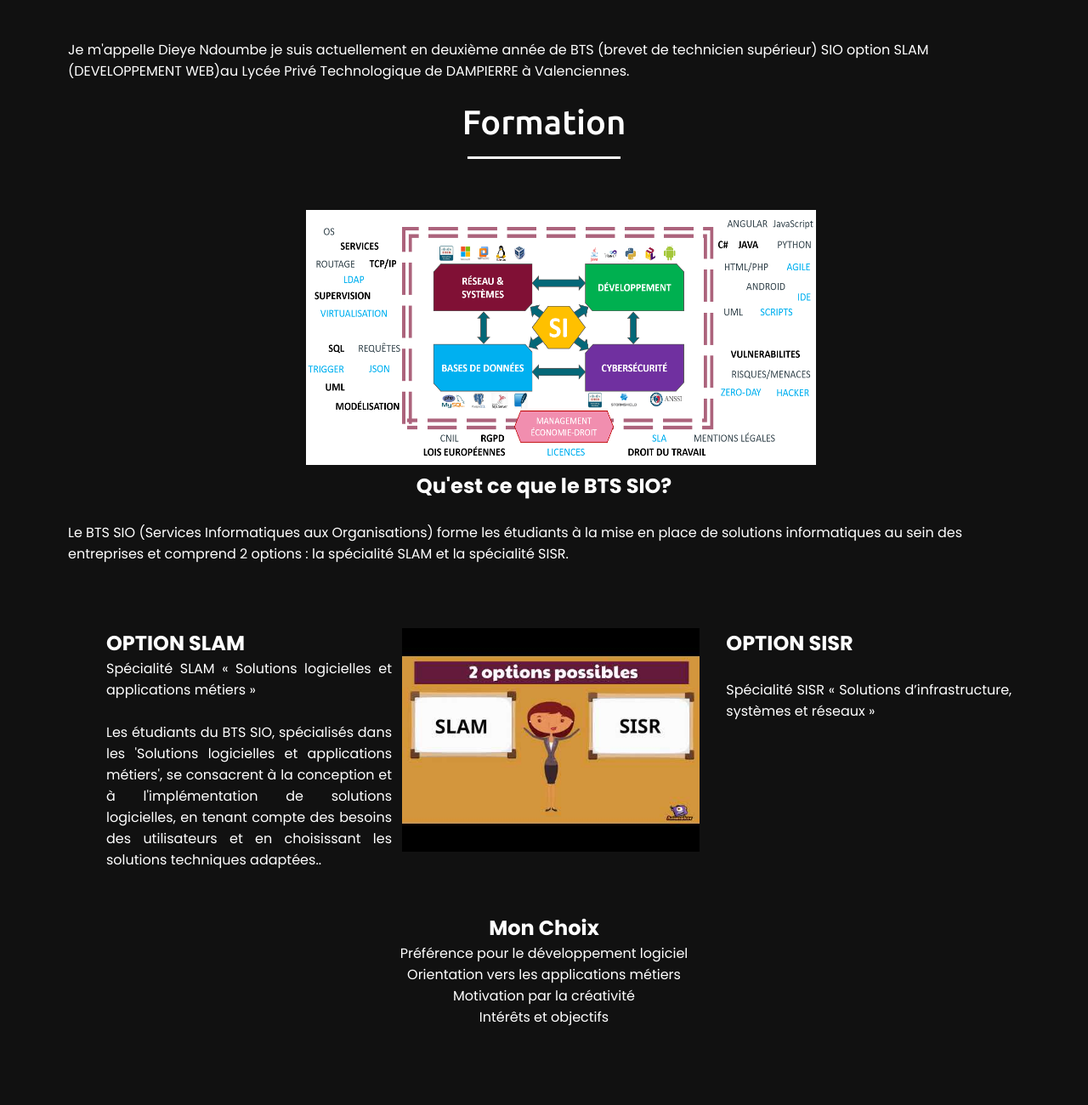
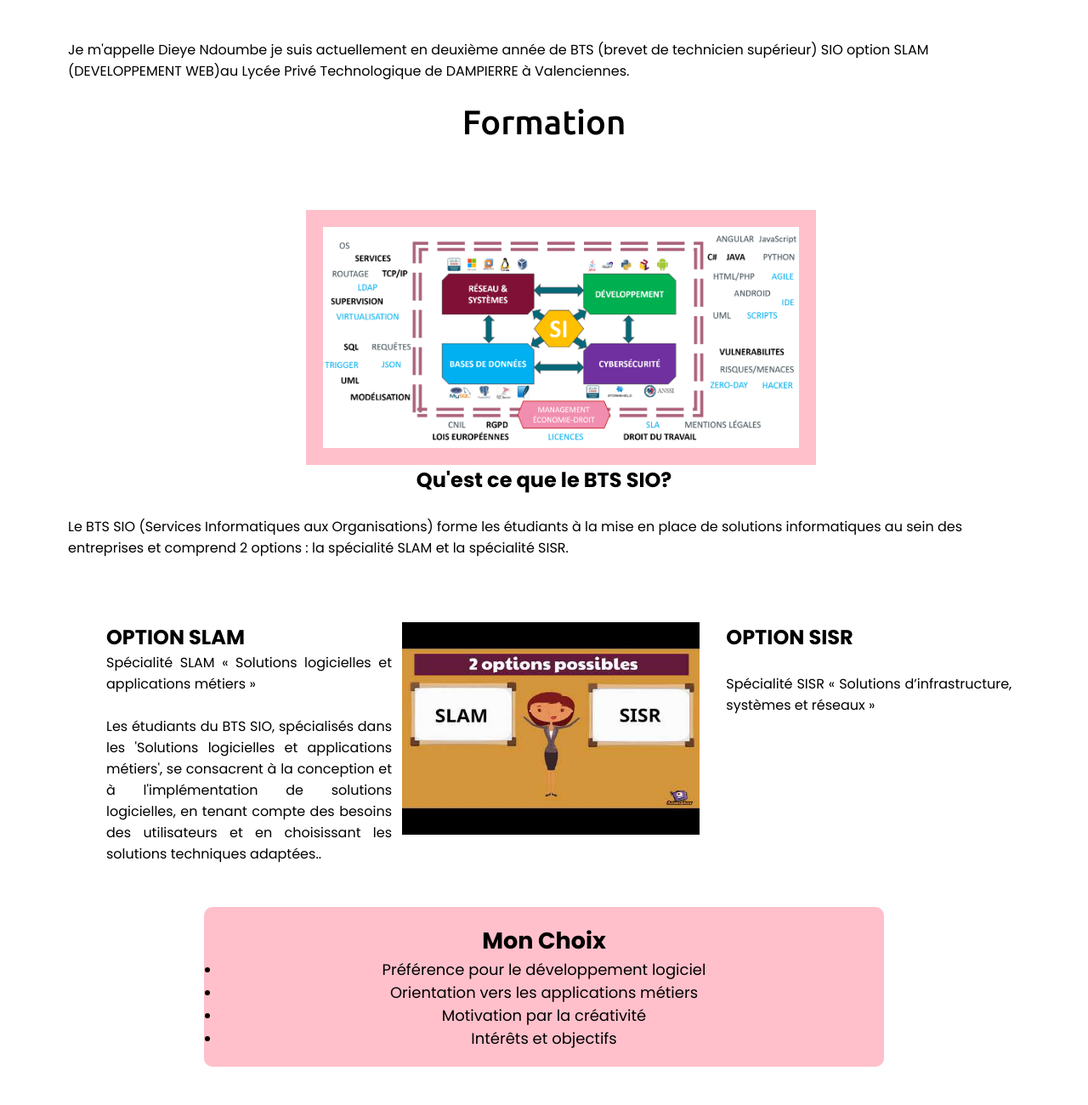
Before and after one commit to 24ndoumbe/24ndoumbe-portfolio, a plain HTML site: page index.html in a window 1280 px wide. Shown: the part 980-2280 px from the top of the page at 85% size. Drawn offline with nearby package versions, Linux system fonts and the light colour scheme.

Commit message:
Add files via upload

```diff
--- a/style_portfolio2.css
+++ b/style_portfolio2.css
@@ -70,7 +70,7 @@ section .title::before {
     left: 50%;
     width: 180px;
     height: 3px;
-    background: #111;
+    background: white;
     transform: translateX(-50%);
 }
 
@@ -263,10 +263,20 @@ section .title::after {
     justify-content: center;
     align-items: center;
 }
-.middle img {
+/*.middle img {
     max-width: 100%;
     height: auto;
-    max-height: 300px; /* Ajustez cette valeur si nécessaire */
+    max-height: 300px;
+}*/
+
+ul.center {
+    color: white; /* Couleur du texte */
+    list-style-type: disc; /* Style des puces */
+}
+
+
+.centered {
+    text-align: center;
 }
 
 
@@ -285,8 +295,8 @@ section .title::after {
 
 
 .formation {
-    color: #fff;
-    background: #111;
+    color: black;
+    background: white;
 }
 
 .formation .title::after {
@@ -306,6 +316,34 @@ section .title::after {
     color: magenta;
     font-size: magenta;
 }*/
+
+.image-container {
+    background-color: pink; /* Couleur de fond de votre choix */
+    padding: 20px; /* Espacement autour de l'image */
+    width: 600px; /* Largeur de votre choix */
+    height: 300px; /* Hauteur de votre choix */
+}
+
+.image-container img {
+    width: 100%; /* Image prend 100% de la largeur du conteneur */
+    height: 100%; /* Image prend 100% de la hauteur du conteneur */
+}
+
+.box {
+    margin: 0 auto;
+    max-width: 800px;
+    padding: 20px;
+    background-color: pink;
+    border-radius: 10px;
+    text-align: center;
+    font-size: 18px;
+    color: black;
+}
+
+.box ul li {
+    color: black;
+}
+
 
 .formation .formation-content .right {
     width: 30%;
@@ -334,7 +372,7 @@ section .title::after {
 .formation .formation-content .right a {
     display: inline-block;
     background: magenta;
-    color: black;
+    color: white;
     font-size: 20px;
     font-weight: 500;
     padding: 10px 30px;
@@ -706,7 +744,7 @@ section .title::after {
 
 /* footer section styling */
 footer {
-    background: #111;
+    background: magenta;
     padding: 15px 23px;
     color: #fff;
     text-align: center;
```
